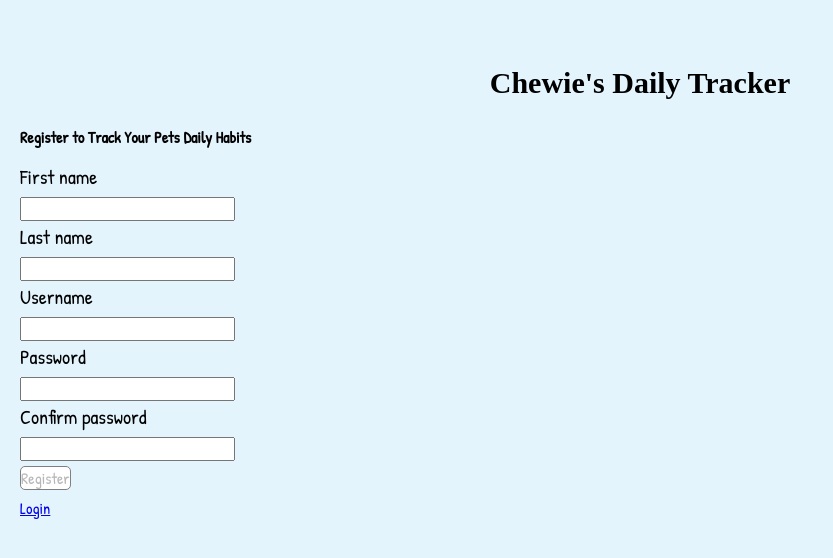
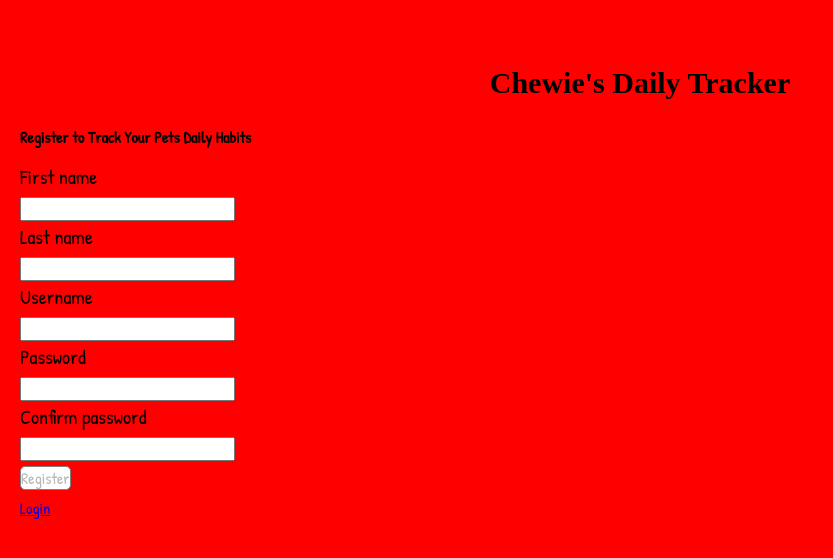
Before and after one commit to thinkful-ei19/chewies-habit-tracker, a React (Create React App) app: page /register in a window 1280 px wide. Shown: the top 558 px of the page, without its empty margins (0-833 px from the left). Built offline with nearby package versions, Linux system fonts and the light colour scheme; no server answers; a web font is replaced by a local one.

Commit message:
color change

```diff
--- a/src/index.css
+++ b/src/index.css
@@ -12,7 +12,7 @@ body {
   margin: 20px auto 0;
   padding: 20px;
   display: block;
-  background: #E3F4FD;
+  background: red;
   font-family: 'Patrick Hand', cursive;
 
 
```
